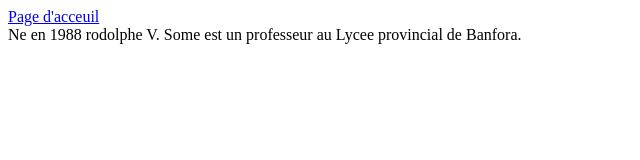
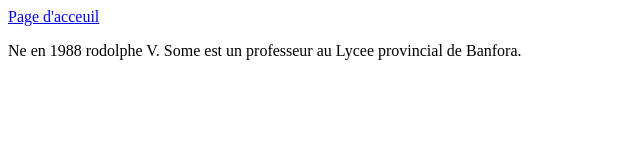
Before and after one commit to Abdulmoun1/Tpe-website, a plain HTML site: page biography-tresorier.html in a window 1280 px wide. Shown: the whole page, without its empty margins (0-640 px from the left). Drawn offline with Linux system fonts and the light colour scheme.

Commit message:
Update biography-tresorier.html

```diff
--- a/biography-tresorier.html
+++ b/biography-tresorier.html
@@ -15,6 +15,6 @@ border-raduis: 4 px; cursor: pointer; margin: 8 px; }
 </style>
 
 
-Ne en 1988 rodolphe V. Some est un professeur au Lycee provincial de Banfora.
+<p>Ne en 1988 rodolphe V. Some est un professeur au Lycee provincial de Banfora.</p>
 </body>
 </html>
```
